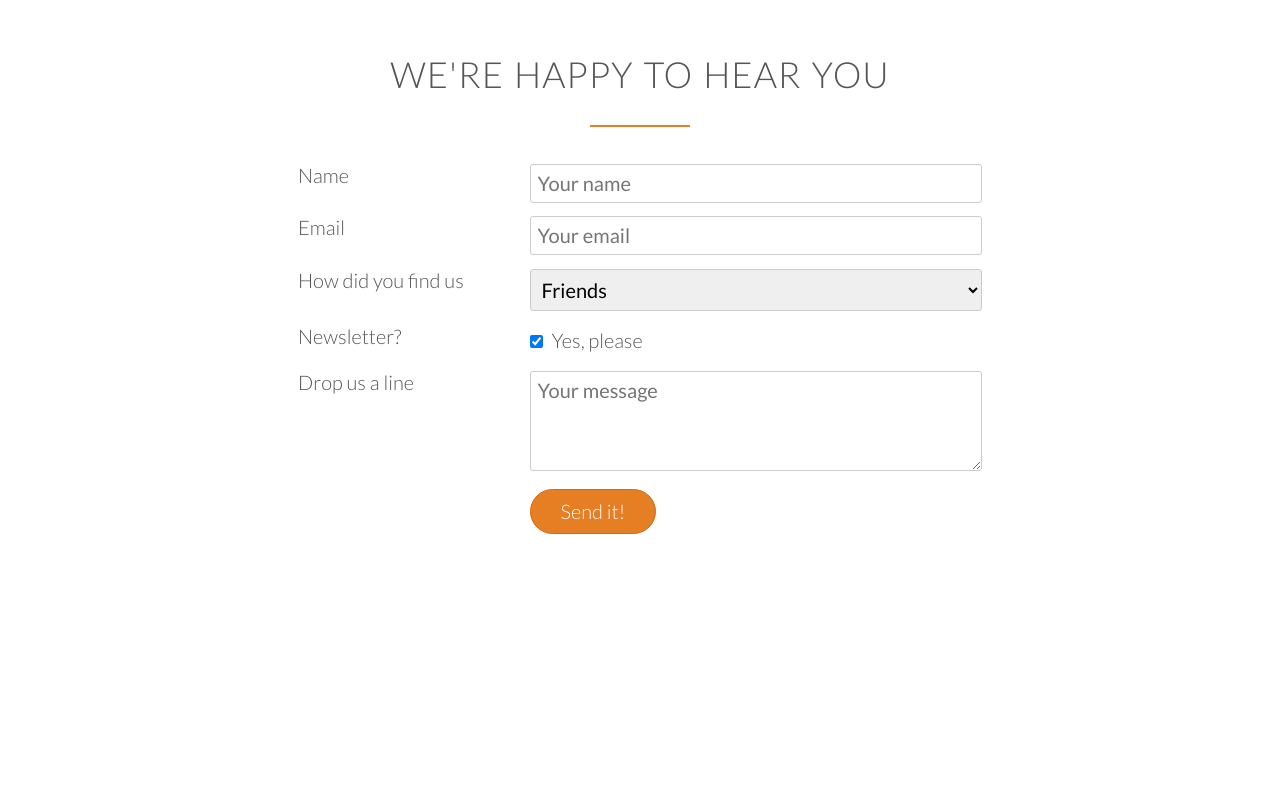
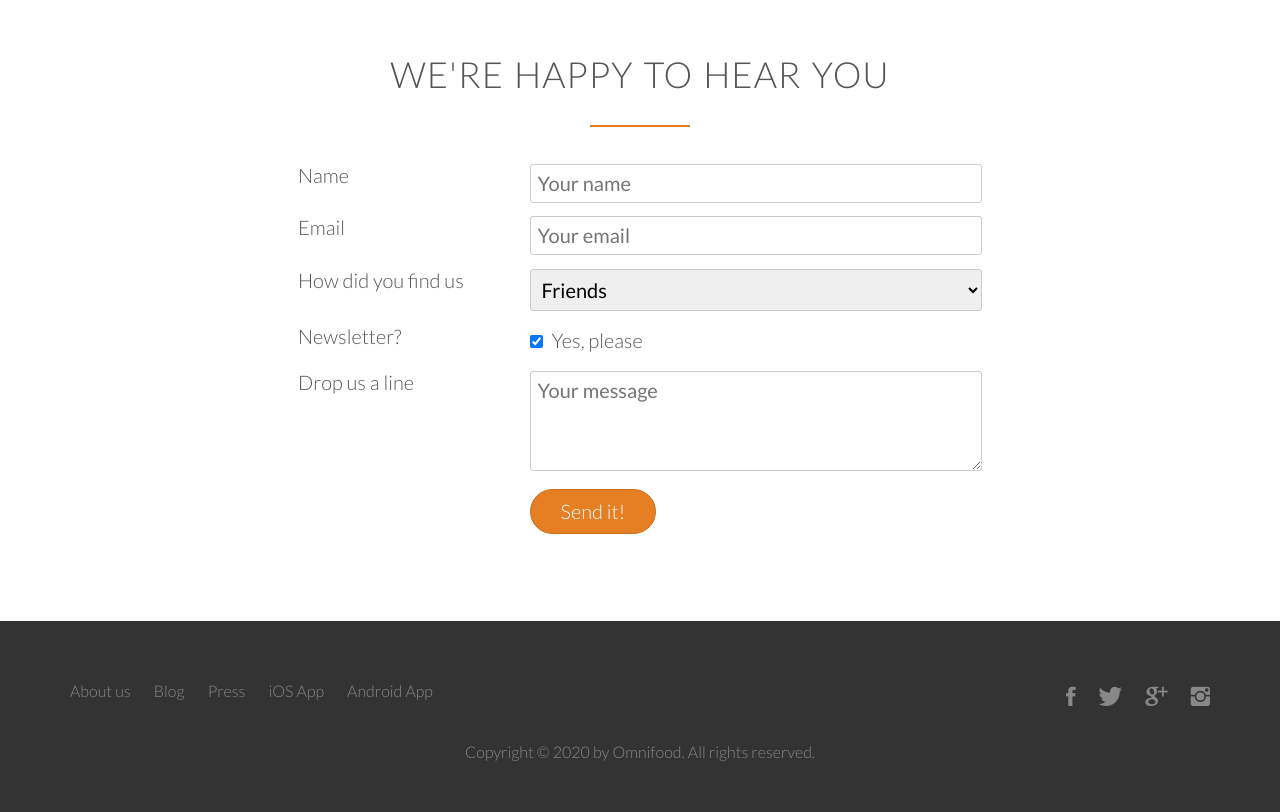
Before and after one commit to AbbadB/Omnifood, a plain HTML site: page index.html in a window 1280 px wide. Shown: the part 4652-5464 px from the top of the page. Before the commit the page ends 5273 px from the top, so only its background shows below. Drawn offline with Linux system fonts and the light colour scheme; files whose address does not match are found by name.

Commit message:
footer done

```diff
--- a/index.html
+++ b/index.html
@@ -1,11 +1,13 @@
 <!DOCTYPE html>
 <html lang="en">
+
 <head>
     <link rel="stylesheet" type="text/css" href="vendors/css/normalize.css">
     <link rel="stylesheet" type="text/css" href="vendors/css/grid.css">
     <link rel="stylesheet" type="text/css" href="vendors/css/ionicons.min.css">
     <link rel="stylesheet" type="text/css" href="resources/css/style.css">
-        <link href="https://fonts.googleapis.com/css2?family=Lato:ital,wght@0,100;0,300;0,400;1,300&display=swap" rel="stylesheet">
+    <link href="https://fonts.googleapis.com/css2?family=Lato:ital,wght@0,100;0,300;0,400;1,300&display=swap"
+        rel="stylesheet">
     <title>Omnifood</title>
 </head>
 
@@ -33,7 +35,8 @@
         <div class="row">
             <h2>Get food fast &mdash; not fast food.</h2>
             <p class="long-copy">
-                    Hello, we’re Omnifood, your new premium food delivery service. We know you’re always busy. No time for cooking. So let us take care of that, we’re really good at it, we promise!
+                Hello, we’re Omnifood, your new premium food delivery service. We know you’re always busy. No time for
+                cooking. So let us take care of that, we’re really good at it, we promise!
             </p>
         </div>
 
@@ -42,28 +45,32 @@
                 <i class="ion-ios-infinite-outline icon-big"></i>
                 <h3>Up to 365 days/year</h3>
                 <p>
-                        Never cook again! We really mean that. Our subscription plans include up to 365 days/year coverage. You can also choose to order more flexibly if that's your style.
+                    Never cook again! We really mean that. Our subscription plans include up to 365 days/year coverage.
+                    You can also choose to order more flexibly if that's your style.
                 </p>
             </div>
             <div class="col span-1-of-4 box">
                 <i class="ion-ios-stopwatch-outline icon-big"></i>
                 <h3>Ready in 20 minutes</h3>
                 <p>
-                        You're only twenty minutes away from your delicious and super healthy meals delivered right to your home. We work with the best chefs in each town to ensure that you're 100% happy.
+                    You're only twenty minutes away from your delicious and super healthy meals delivered right to your
+                    home. We work with the best chefs in each town to ensure that you're 100% happy.
                 </p>
             </div>
             <div class="col span-1-of-4 box">
                 <i class="ion-ios-nutrition-outline icon-big"></i>
                 <h3>100% organic</h3>
                 <p>
-                        All our vegetables are fresh, organic and local. Animals are raised without added hormones or antibiotics. Good for your health, the environment, and it also tastes better!
+                    All our vegetables are fresh, organic and local. Animals are raised without added hormones or
+                    antibiotics. Good for your health, the environment, and it also tastes better!
                 </p>
             </div>
             <div class="col span-1-of-4 box">
                 <i class="ion-ios-cart-outline icon-big"></i>
                 <h3>Order anything</h3>
                 <p>
-                        We don't limit your creativity, which means you can order whatever you feel like. You can also choose from our menu containing over 100 delicious meals. It's up to you!
+                    We don't limit your creativity, which means you can order whatever you feel like. You can also
+                    choose from our menu containing over 100 delicious meals. It's up to you!
                 </p>
             </div>
         </div>
@@ -229,19 +236,22 @@
         <div class="row">
             <div class="col span-1-of-3">
                 <blockquote>
-                        Omnifood is just awesome! I just launched a startup which leaves me with no time for cooking, so Omnifood is a life-saver. Now that I got used to it, I couldn't live without my daily meals!
+                    Omnifood is just awesome! I just launched a startup which leaves me with no time for cooking, so
+                    Omnifood is a life-saver. Now that I got used to it, I couldn't live without my daily meals!
                     <cite><img src="resources/img/customer-1.jpg" alt="customer-1">Alberto Duncan</cite>
                 </blockquote>
             </div>
             <div class="col span-1-of-3">
                 <blockquote>
-                        Inexpensive, healthy and great-tasting meals, delivered right to my home. We have lots of food delivery here in Lisbon, but no one comes even close to Omifood. Me and my family are so in love!
+                    Inexpensive, healthy and great-tasting meals, delivered right to my home. We have lots of food
+                    delivery here in Lisbon, but no one comes even close to Omifood. Me and my family are so in love!
                     <cite><img src="resources/img/customer-2.jpg" alt="customer-2">Joana Silva</cite>
                 </blockquote>
             </div>
             <div class="col span-1-of-3">
                 <blockquote>
-                        I was looking for a quick and easy food delivery service in San Franciso. I tried a lot of them and ended up with Omnifood. Best food delivery service in the Bay Area. Keep up the great work!
+                    I was looking for a quick and easy food delivery service in San Franciso. I tried a lot of them and
+                    ended up with Omnifood. Best food delivery service in the Bay Area. Keep up the great work!
                     <cite><img src="resources/img/customer-3.jpg" alt="customer-3">Milton Chapman</cite>
                 </blockquote>
             </div>
@@ -303,7 +313,7 @@
                     <div>
                         <ul>
                             <li><i class="ion-ios-checkmark-empty icon-small"></i>1 meal</li>
-                                <li><i class="ion-ios-checkmark-empty icon-small"></i>Order from  8 am to 12 pm</li>
+                            <li><i class="ion-ios-checkmark-empty icon-small"></i>Order from 8 am to 12 pm</li>
                             <li><i class="ion-ios-checkmark-empty icon-small"></i>Free delivery</li>
                             <li>&nbsp;</li>
                         </ul>
@@ -379,6 +389,33 @@
         </div>
     </section>
 
+    <footer>
+        <div class="row">
+            <div class="col span-1-of-2">
+                <ul class="footer-nav">
+                    <li><a href="#">About us</a></li>
+                    <li><a href="#">Blog</a></li>
+                    <li><a href="#">Press</a></li>
+                    <li><a href="#">iOS App</a></li>
+                    <li><a href="#">Android App</a></li>
+                </ul>
+            </div>
+            <div class="col span-1-of-2">
+                <ul class="social-links">
+                    <li><a href="#"><i class="ion-social-facebook"></i></a></li>
+                    <li><a href="#"><i class="ion-social-twitter"></i></a></li>
+                    <li><a href="#"><i class="ion-social-googleplus"></i></a></li>
+                    <li><a href="#"><i class="ion-social-instagram"></i></a></li>
+                </ul>
+            </div>
+        </div>
+        <div class="row">
+            <p>
+                Copyright &copy; 2020 by Omnifood. All rights reserved.
+            </p>
+        </div>
+
+    </footer>
 </body>
 
 </html>
--- a/resources/css/style.css
+++ b/resources/css/style.css
@@ -508,3 +508,83 @@ input[type=checkbox] {
 }
 
 *:focus {outline: none;}
+
+/*-------------------------------------------*/
+/* FOOTER */
+/*-------------------------------------------*/
+
+footer {
+    background-color: #333;
+    padding: 50px;
+    font-size: 80%;
+}
+
+.footer-nav {
+    list-style: none;
+    float: left;
+}
+
+.social-links {
+    list-style: none;
+    float: right;
+}
+
+.footer-nav li,
+.social-links li {
+    display: inline-block;
+    margin-right: 20px;
+}
+
+.footer-nav li:last-child,
+.social-links li:last-child {
+    margin-right: 0px;
+}
+
+.footer-nav li a:link,
+.footer-nav li a:visited,
+.social-links li a:link,
+.social-links li a:visited {
+    text-decoration: none;
+    border: 0;
+    color: #888;
+    transition: color 0.2s;
+}
+
+.footer-nav li a:hover,
+.footer-nav li a:active {
+    color: #ddd;
+}
+
+.social-links li a:link,
+.social-links li a:visited {
+    font-size: 160%;
+}
+
+.ion-social-facebook,
+.ion-social-twitter,
+.ion-social-googleplus,
+.ion-social-instagram {
+    transition: color 0.2s;
+}
+
+.ion-social-facebook:hover {
+    color: #3b5998;
+}
+
+.ion-social-twitter:hover {
+    color: #00aced;
+}
+
+.ion-social-googleplus:hover {
+    color: #dd4b39;
+}
+
+.ion-social-instagram:hover {
+    color: #517fa4;
+}
+
+footer p {
+    color: #888;
+    text-align: center;
+    margin-top: 20px;
+}
```
Lines whose indentation alone changed are shown as unchanged.
